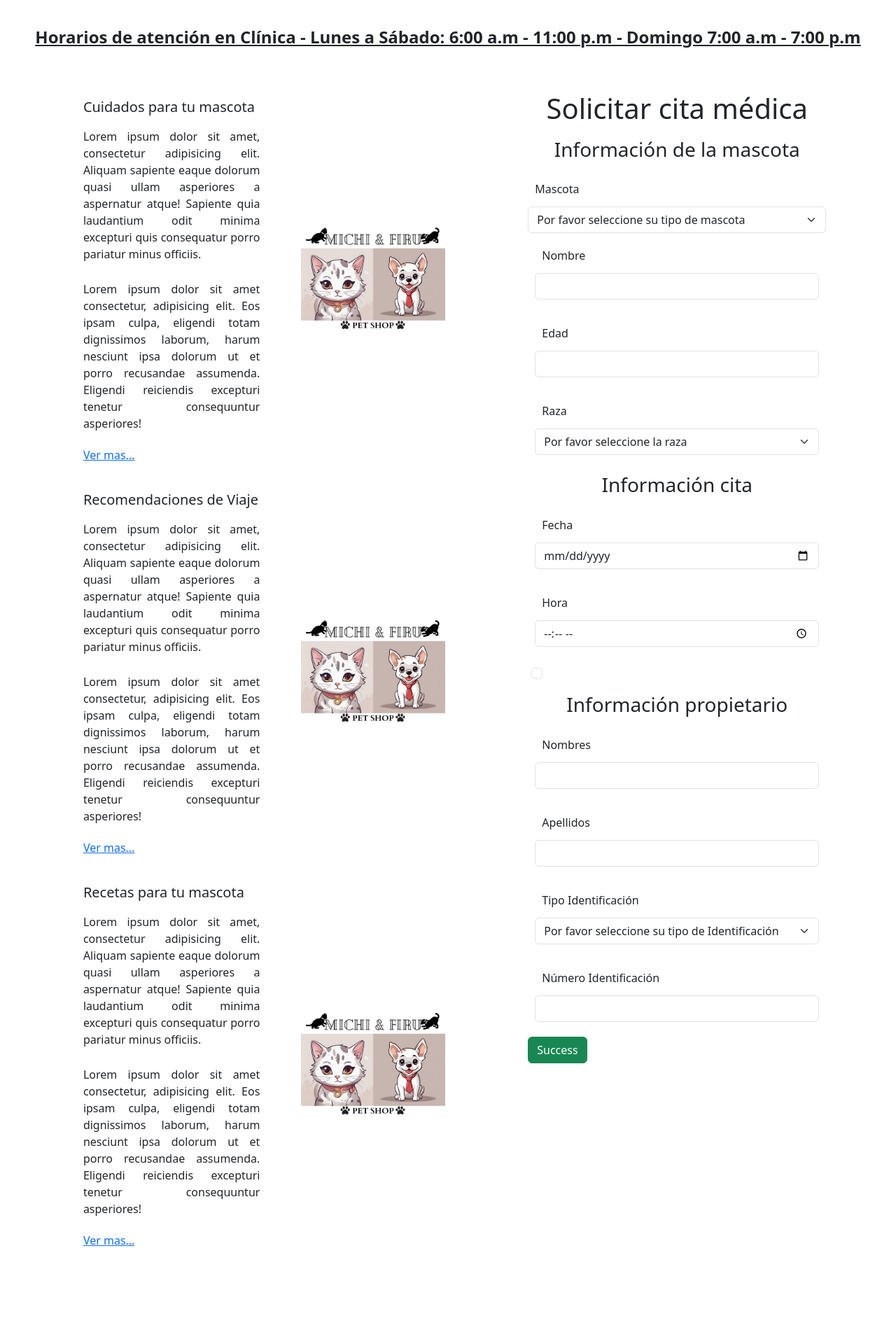
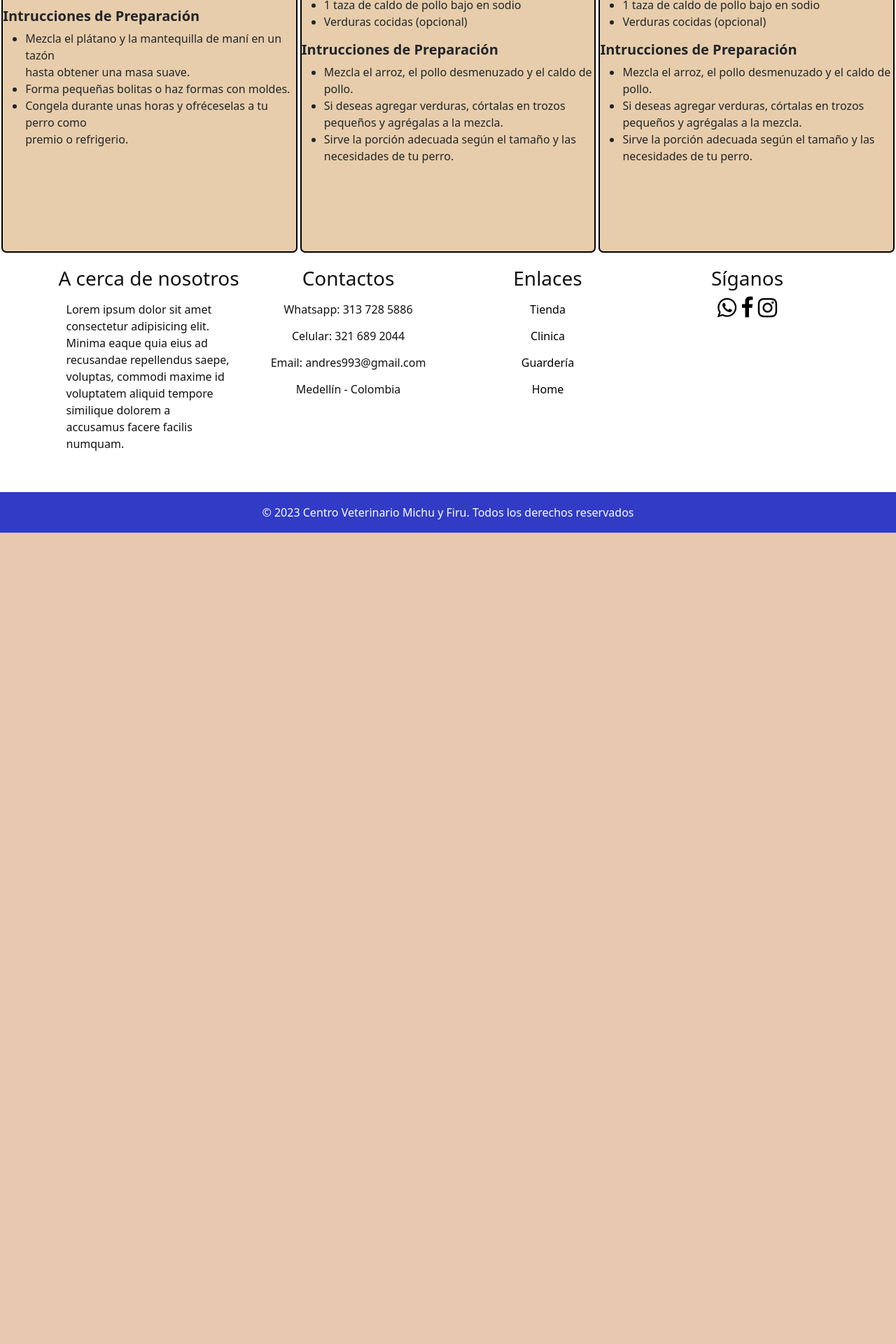
Before and after one commit to jhonalc/ProyectoInfocenter, a PHP site: page /pages/HTML/recetas.html in a window 1280 px wide. Shown: the part 1300-3220 px from the top of the page at 70% size. After the commit the page ends 2061 px from the top, so only its background shows below. Run offline with PHP 8.4, Linux system fonts and the light colour scheme; some libraries are stand-ins or nearby versions.

Commit message:
actualizaciones

```diff
--- a/assets/CSS/estilosIndex.css
+++ b/assets/CSS/estilosIndex.css
@@ -1,5 +1,6 @@
 @import url(cuidados.css);
 @import url(viajes.css);
+@import url(recetas.css);
 *{
     padding: 5px;
     margin: 5px;
@@ -76,6 +77,14 @@ text-decoration: underline;
 .formularioCitas {
     width: 40%;
 }
+.videos{
+    display: flex;
+    justify-content: space-around;
+    width: 100%;
+}
+.videos .video1 .video2{
+    width: 50%;
+}
 footer{
     color: #111;
     background-color: #fff;
--- /dev/null
+++ b/assets/CSS/recetas.css
@@ -0,0 +1,33 @@
+*{
+    padding: 0;
+    margin: 0;
+    box-sizing: border-box;
+}
+#principal{
+    display: flex;
+    flex-wrap: wrap;
+    justify-content: space-around;
+}
+#principal #title{
+    border: solid black 2px;
+    border-radius: 7px;
+    background-color: whitesmoke;
+    color: black;
+    width: 100%;
+    text-align: center;
+    font-weight: bold;
+    font-size: 25px;
+}
+#principal #receta{
+    width: 33%;
+    height: 60vh;
+    border: solid black 2px;
+    border-radius: 7px;
+    display: flex;
+    flex-wrap: wrap;
+    background-color: rgb(231, 205, 171);
+}
+#principal img{
+    display: flex;
+    justify-content: center;
+}
--- a/pages/HTML/clinica.html
+++ b/pages/HTML/clinica.html
@@ -9,6 +9,7 @@
     <link rel="stylesheet" href="../../assets/CSS/estilosClinica.css">
     <script src="../../assets/JS/jquery.min.js"></script>
     <script src="../../assets/JS/peticionesAjax.js"></script>
+    <script src="../../assets/JS/validaciones.js"></script>
     <link rel="stylesheet" href="https://cdnjs.cloudflare.com/ajax/libs/select2/4.0.13/css/select2.min.css">
     <script src="https://cdnjs.cloudflare.com/ajax/libs/select2/4.0.13/js/select2.min.js"></script>
     <link href="https://cdn.jsdelivr.net/npm/bootstrap@5.3.2/dist/css/bootstrap.min.css" rel="stylesheet" integrity="sha384-T3c6CoIi6uLrA9TneNEoa7RxnatzjcDSCmG1MXxSR1GAsXEV/Dwwykc2MPK8M2HN" crossorigin="anonymous">
@@ -89,12 +90,12 @@
                         </div>
                         <div class="mb-3">
                             <label for="" class="form-label">Hora</label>
-                            <input type="time" class="form-control" id="horaCita">
+                            <input type="time" class="form-control" id="horaCita"oninput="validarHora(this)">
                         </div>
 
                         <h3>Información propietario</h3>
                         <div class="mb-3">
-                            <label for="" class="form-label">Nombres</label>
+                            <label for="" class="form-label">Nosmbres</label>
                             <input type="text" class="form-control" id="nombreAmo">
                         </div>
                         <div class="mb-3">
--- a/pages/HTML/recetas.html
+++ b/pages/HTML/recetas.html
@@ -6,7 +6,8 @@
     <title>Recetas para tu Mascota</title>
     <link rel="stylesheet" href="https://stackpath.bootstrapcdn.com/font-awesome/4.7.0/css/font-awesome.min.css">
     <link rel="stylesheet" href="https://fontawesome.com/v4/icons/">
-    <link rel="stylesheet" href="../CSS/estilosIndex.css">
+    <link rel="stylesheet" href="../../assets/CSS/estilosIndex.css">
+    <link rel="stylesheet" href="../../assets/CSS/recetas.css">
     <link href="https://cdn.jsdelivr.net/npm/bootstrap@5.3.2/dist/css/bootstrap.min.css" rel="stylesheet" integrity="sha384-T3c6CoIi6uLrA9TneNEoa7RxnatzjcDSCmG1MXxSR1GAsXEV/Dwwykc2MPK8M2HN" crossorigin="anonymous">
 </head>
 <body>
@@ -44,16 +45,16 @@
                 </div>
                 <div class="carousel-inner">
                   <div class="carousel-item active" id="contenedoImagenCarrusel">
-                    <img src="../../assets/IMG/carrusel/banner_perros_y_gatos.png"  width="100%"  alt="...">
+                    <img src="../../assets/IMG/carruselIndex/banner_perros_y_gatos.png"  width="100%"  alt="...">
                   </div>
                   <div class="carousel-item">
-                    <img src="../../assets/IMG/carrusel/banner_perros.png" width="100%" alt="...">
+                    <img src="../../assets/IMG/carruselIndex/banner_perros.png" width="100%" alt="...">
                   </div>
                   <div class="carousel-item">
-                    <img src="../../assets/IMG/carrusel/banner_perros2.png" width="100%" alt="...">
+                    <img src="../../assets/IMG/carruselIndex/banner_perros2.png" width="100%" alt="...">
                   </div>
                   <div class="carousel-item">
-                    <img src="../../assets/IMG/carrusel/banner_gatos.png" width="100%" alt="...">
+                    <img src="../../assets/IMG/carruselIndex/banner_gatos.png" width="100%" alt="...">
                   </div>
                 </div>
                 <button class="carousel-control-prev" type="button" data-bs-target="#carouselExampleCaptions" data-bs-slide="prev">
@@ -65,124 +66,124 @@
                   <span class="visually-hidden">Next</span>
                 </button>
               </div>
-              <h4>
-                Horarios de atención en Clínica - Lunes a Sábado: 6:00 a.m - 11:00 p.m - Domingo 7:00 a.m - 7:00 p.m
-            </h4>
         </section>
 
-        <section id = "principal">
-            <div class = "principal">
-                <div class="tarjetas">
-                    <div class="cuidados">
-                        <div class ="notas">
-                            <h5>Cuidados para tu mascota</h5>
-                            <p>Lorem ipsum dolor sit amet, consectetur adipisicing elit. Aliquam sapiente eaque dolorum quasi ullam asperiores a aspernatur atque! Sapiente quia laudantium odit minima excepturi quis consequatur porro pariatur minus officiis.</p>
-                            <p>Lorem ipsum dolor sit amet consectetur, adipisicing elit. Eos ipsam culpa, eligendi totam dignissimos laborum, harum nesciunt ipsa dolorum ut et porro recusandae assumenda. Eligendi reiciendis excepturi tenetur consequuntur asperiores!</p>
-                            <a href="../HTML/cuidados.html">Ver mas...</a>
-                        </div>
-                        <div class = "img">
-                            <img src="../../assets/IMG/logo.jpg" width="100%" height="100%" alt="">
-                        </div>
-                    </div>
-                    <div class="viajes">
-                        <div class ="notas">
-                            <h5>Recomendaciones de Viaje</h5>
-                            <p>Lorem ipsum dolor sit amet, consectetur adipisicing elit. Aliquam sapiente eaque dolorum quasi ullam asperiores a aspernatur atque! Sapiente quia laudantium odit minima excepturi quis consequatur porro pariatur minus officiis.</p>
-                            <p>Lorem ipsum dolor sit amet consectetur, adipisicing elit. Eos ipsam culpa, eligendi totam dignissimos laborum, harum nesciunt ipsa dolorum ut et porro recusandae assumenda. Eligendi reiciendis excepturi tenetur consequuntur asperiores!</p>
-                            <a href="../HTML/viajes.html">Ver mas...</a>
+        <section id="principal">
+            <div id="title">
+                <p>Recetas para Perros</p>
+            </div>
 
-                        </div>
-                        <div class="img">
-                            <img src="../../assets/IMG/logo.jpg" width="100%" height="100%" alt="">
-                        </div>
-                    </div>
-                    <div class="recetas">
-                        <div class ="notas">
-                            <h5>Recetas para tu mascota</h5>
-                            <p>Lorem ipsum dolor sit amet, consectetur adipisicing elit. Aliquam sapiente eaque dolorum quasi ullam asperiores a aspernatur atque! Sapiente quia laudantium odit minima excepturi quis consequatur porro pariatur minus officiis.</p>
-                            <p>Lorem ipsum dolor sit amet consectetur, adipisicing elit. Eos ipsam culpa, eligendi totam dignissimos laborum, harum nesciunt ipsa dolorum ut et porro recusandae assumenda. Eligendi reiciendis excepturi tenetur consequuntur asperiores!</p>
-                            <a href="../HTML/recetas.html">Ver mas...</a>
-                        </div>
-                        <div class = "img">
-                            <img src="../../assets/IMG/logo.jpg" width="100%" height="100%" alt="">
-                        </div>
-                    </div>
-                </div>
-                <div class="formularioCitas">
-                    <form>
-                        <h1>Solicitar cita médica</h1>
-                        <h3>Información de la mascota</h3>
-                        <div class="mb-3">
-                          <label for="" class="form-label">Mascota</label>
-                          <select class="form-select" aria-label="Default select example">
-                            <option selected>Por favor seleccione su tipo de mascota</option>
-                            <option value="1">Perro</option>
-                            <option value="2">Gato</option>
-                            <option value="3">Ave</option>
-                          </select>
-                        <div class="mb-3">
-                          <label for="" class="form-label">Nombre</label>
-                          <input type="text" class="form-control" id="nombreMascosta">
-                        </div>
-                        <div class="mb-3">
-                            <label for="" class="form-label">Edad</label>
-                            <input type="number" class="form-control" id="edadMascota">
-                        </div>
-                        <div class="mb-3">
-                            <label for="" class="form-label">Raza</label>
-                            <select class="form-select" aria-label="Default select example">
-                                <option selected>Por favor seleccione la raza</option>
-                                <option value="1">One</option>
-                                <option value="2">Two</option>
-                                <option value="3">Three</option>
-                            </select>
-                        </div>
-                        <h3>Información cita</h3>
-                        <div class="mb-3">
-                            <label for="" class="form-label">Fecha</label>
-                            <input type="date" class="form-control" id="fechaCita">
-                        </div>
-                        <div class="mb-3">
-                            <label for="" class="form-label">Hora</label>
-                            <input type="time" class="form-control" id="horaCita">
-                        </div>
-                        <div class="mb-3 form-check">
-                          <input type="checkbox" class="form-check-input" id="checkboxUrgente">
-                        </div>
-                        <h3>Información propietario</h3>
-                        <div class="mb-3">
-                            <label for="" class="form-label">Nombres</label>
-                            <input type="text" class="form-control" id="nombrePropietario">
-                        </div>
-                        <div class="mb-3">
-                            <label for="" class="form-label">Apellidos</label>
-                            <input type="text" class="form-control" id="apellidoPropietario">
-                        </div>
-                        <div class="mb-3">
-                            <label for="" class="form-label">Tipo Identificación</label>
-                            <select class="form-select" aria-label="Default select example">
-                                <option selected>Por favor seleccione su tipo de Identificación</option>
-                                <option value="1">Cédula</option>
-                                <option value="2">Cédula Extranjería</option>
-                                <option value="3">Pasaporte</option>
-                            </select>
-                        </div>
-                        <div class="mb-3">
-                            <label for="" class="form-label">Número Identificación</label>
-                            <input type="number" class="form-control" id="IdentificacionPropietario">
-                        </div>
-                        <button type="button" class="btn btn-success">Success</button>
-                      </form>
-                </div>
+            <div id = "receta">
+                <article>
+                    <h5 style="font-weight: bold;">Snacks de mantequilla de maní y plátano</h5>
+                    <h5 style="font-weight: bold;">Ingredientes</h5>
+                    <ul>
+                        <li>1 Platano maduro</li>
+                        <li>1 taza de mantequilla de maní natural (sin xilitol)</li>
+                    </ul>
+                    <h5 style="font-weight: bold;">Intrucciones de Preparación</h5>
+                    <ul>
+                        <li>Mezcla el plátano y la mantequilla de maní en un tazón<br>hasta obtener una masa suave.
+                        </li>
+                        <li>Forma pequeñas bolitas o haz formas con moldes.</li>
+                        <li>Congela durante unas horas y ofréceselas a tu perro como<br>premio o refrigerio.</li>
+                    </ul>
+                </article>
             </div>
+            <div id = "receta">
+                <article>
+                    <h5 style="font-weight: bold;">Comida de pollo y arroz</h5>
+                    <h5 style="font-weight: bold;">Ingredientes</h5>
+                    <ul>
+                        <li>2 tazas de arroz cocido</li>
+                        <li> 1 pechuga de pollo cocida y desmenuzada</li>
+                        <li>1 taza de caldo de pollo bajo en sodio</li>
+                        <li>Verduras cocidas (opcional)</li>
+                    </ul>
+                    <h5 style="font-weight: bold;">Intrucciones de Preparación</h5>
+                    <ul>
+                        <li>Mezcla el arroz, el pollo desmenuzado y el caldo de pollo.</li>
+                        <li>Si deseas agregar verduras, córtalas en trozos pequeños y agrégalas a la mezcla.</li>
+                        <li>Sirve la porción adecuada según el tamaño y las necesidades de tu perro.</li>
+                    </ul>
+                </article>
+            </div>
+            <div id = "receta">
+                <article>
+                    <h5 style="font-weight: bold;">Comida de pollo y arroz</h5>
+                    <h5 style="font-weight: bold;">Ingredientes</h5>
+                    <ul>
+                        <li>2 tazas de arroz cocido</li>
+                        <li> 1 pechuga de pollo cocida y desmenuzada</li>
+                        <li>1 taza de caldo de pollo bajo en sodio</li>
+                        <li>Verduras cocidas (opcional)</li>
+                    </ul>
+                    <h5 style="font-weight: bold;">Intrucciones de Preparación</h5>
+                    <ul>
+                        <li>Mezcla el arroz, el pollo desmenuzado y el caldo de pollo.</li>
+                        <li>Si deseas agregar verduras, córtalas en trozos pequeños y agrégalas a la mezcla.</li>
+                        <li>Sirve la porción adecuada según el tamaño y las necesidades de tu perro.</li>
+                    </ul>
+                </article>
+            </div>
+            <div id="title">
+                <p>Recetas para Gatos</p>
+            </div>
+            <div id = "receta">
+                <article>
+                    <h5 style="font-weight: bold;">Snacks de mantequilla de maní y plátano</h5>
+                    <h5 style="font-weight: bold;">Ingredientes</h5>
+                    <ul>
+                        <li>1 Platano maduro</li>
+                        <li>1 taza de mantequilla de maní natural (sin xilitol)</li>
+                    </ul>
+                    <h5 style="font-weight: bold;">Intrucciones de Preparación</h5>
+                    <ul>
+                        <li>Mezcla el plátano y la mantequilla de maní en un tazón<br>hasta obtener una masa suave.
+                        </li>
+                        <li>Forma pequeñas bolitas o haz formas con moldes.</li>
+                        <li>Congela durante unas horas y ofréceselas a tu perro como<br>premio o refrigerio.</li>
+                    </ul>
+                </article>
+            </div>
+            <div id = "receta">
+                <article>
+                    <h5 style="font-weight: bold;">Comida de pollo y arroz</h5>
+                    <h5 style="font-weight: bold;">Ingredientes</h5>
+                    <ul>
+                        <li>2 tazas de arroz cocido</li>
+                        <li> 1 pechuga de pollo cocida y desmenuzada</li>
+                        <li>1 taza de caldo de pollo bajo en sodio</li>
+                        <li>Verduras cocidas (opcional)</li>
+                    </ul>
+                    <h5 style="font-weight: bold;">Intrucciones de Preparación</h5>
+                    <ul>
+                        <li>Mezcla el arroz, el pollo desmenuzado y el caldo de pollo.</li>
+                        <li>Si deseas agregar verduras, córtalas en trozos pequeños y agrégalas a la mezcla.</li>
+                        <li>Sirve la porción adecuada según el tamaño y las necesidades de tu perro.</li>
+                    </ul>
+                </article>
+            </div>
+            <div id = "receta">
+                <article>
+                    <h5 style="font-weight: bold;">Comida de pollo y arroz</h5>
+                    <h5 style="font-weight: bold;">Ingredientes</h5>
+                    <ul>
+                        <li>2 tazas de arroz cocido</li>
+                        <li> 1 pechuga de pollo cocida y desmenuzada</li>
+                        <li>1 taza de caldo de pollo bajo en sodio</li>
+                        <li>Verduras cocidas (opcional)</li>
+                    </ul>
+                    <h5 style="font-weight: bold;">Intrucciones de Preparación</h5>
+                    <ul>
+                        <li>Mezcla el arroz, el pollo desmenuzado y el caldo de pollo.</li>
+                        <li>Si deseas agregar verduras, córtalas en trozos pequeños y agrégalas a la mezcla.</li>
+                        <li>Sirve la porción adecuada según el tamaño y las necesidades de tu perro.</li>
+                    </ul>
+                </article>
+            </div>
+
         </section>
-        <section id = "videos">
-            <div>
-
-            </div>
-            <div></div>
-        </section>
-
     </main>
 
     <footer class="footer">
```
Also changed, not shown: assets/JS/validaciones.js (added, +22 -0 lines), pages/HTML/index.html (+8 -6 lines), assets/IMG/clinica/mascotaClinicaVeterinaria1.png (added), assets/IMG/recetas/snack_mantequilla_de_maní_perros.png (added).
